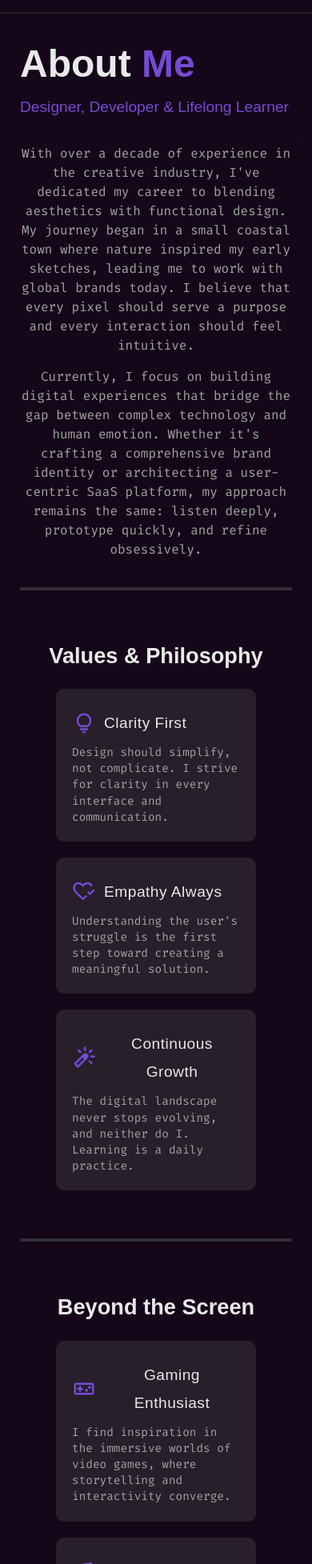
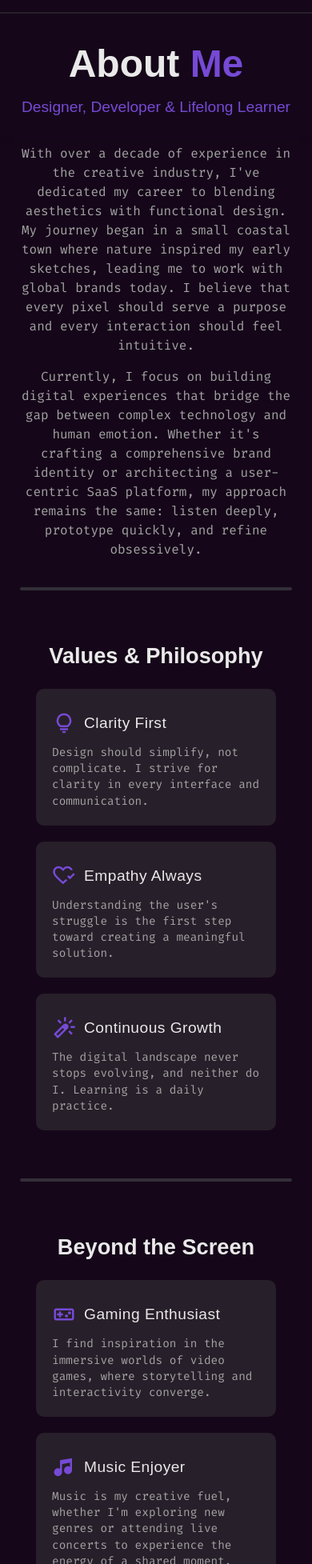
Before and after one commit to ASuarez18/alejandro-suarez-dev, a Next.js app: page /about in a window 390 px wide. Shown: the part 45-2000 px from the top of the page at 80% size. Built offline with nearby package versions, Linux system fonts and the light colour scheme; a web font is replaced by a local one.

Commit message:
about: minor fixes for responsiveness

```diff
--- a/app/about/page.tsx
+++ b/app/about/page.tsx
@@ -65,8 +65,8 @@ export default function About() {
   ];
   return (
     <>
-      <header className="flex! flex-col! items-start justify-center text-center">
-        <h1 className="font-semibold">
+      <header className="flex! flex-col! items-center lg:items-start justify-center text-center">
+        <h1 className="font-semibold ">
           About <span>Me</span>
         </h1>
         <p className="pt-0!">Designer, Developer &amp; Lifelong Learner</p>
@@ -92,7 +92,7 @@ export default function About() {
 
         <hr />
 
-        <section className="values py-6.25!">
+        <section className="values px-0! py-6.25!">
           <h2 className="font-semibold">Values &amp; Philosophy</h2>
           <div className="values-container">
             {values.map((value, index) => (
@@ -104,7 +104,7 @@ export default function About() {
                     width={24}
                     height={24}
                   />
-                  {value.title}
+                  <span className="text-left">{value.title}</span>
                 </h3>
                 <p>{value.description}</p>
               </div>
@@ -114,7 +114,7 @@ export default function About() {
 
         <hr />
 
-        <section className="hobbies py-6.25!">
+        <section className="hobbies px-0! py-6.25!">
           <h2 className="font-semibold">Beyond the Screen</h2>
           <div className="hobbies-container">
             {hobbies.map((hobbie, index) => (
@@ -126,7 +126,7 @@ export default function About() {
                     width={24}
                     height={24}
                   />
-                  {hobbie.title}
+                  <span className="text-left">{hobbie.title}</span>
                 </h3>
                 <p>{hobbie.description}</p>
               </div>
```
